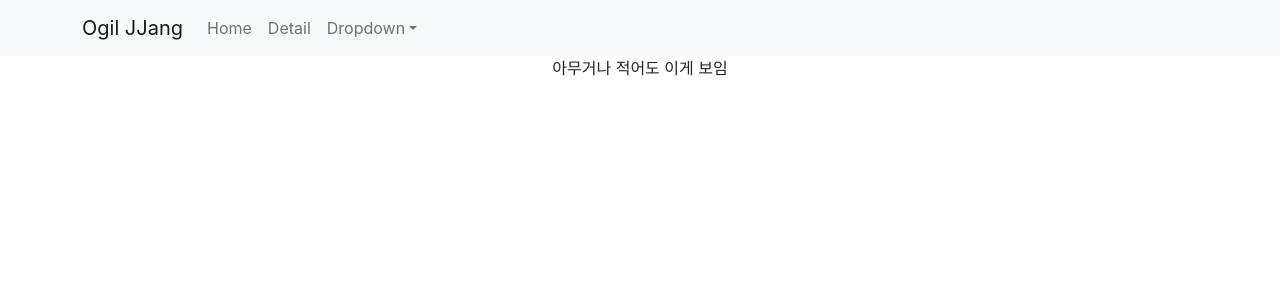
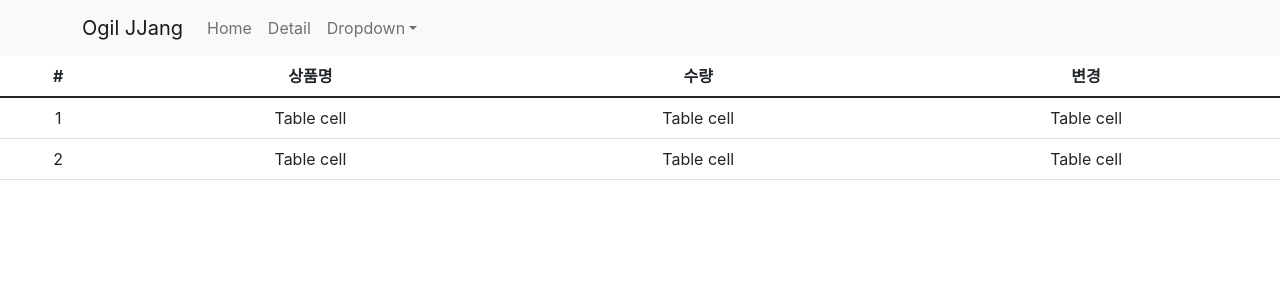
Before and after one commit to poiupoiu96/ghShop, a React (Create React App) app in the folder gigarong/: page /1 in a window 1280 px wide. Shown: the top 300 px of the page. Built offline with nearby package versions, Linux system fonts and the light colour scheme.

Commit message:
20211218 커밋

```diff
--- a/gigarong/src/App.js
+++ b/gigarong/src/App.js
@@ -9,6 +9,8 @@ import Detail from './Detail.js';
 import axios from 'axios';
 
 import { Link, Route, Switch } from 'react-router-dom';
+
+import Cart from './Cart.js';
 
 export let productContext = React.createContext();
 
@@ -118,6 +120,10 @@ function App() {
           </productContext.Provider>
         </Route>
 
+        <Route path="/:id">
+          <Cart></Cart>
+        </Route>
+
 
         {/* /'아무문자'써도 라는 경로를 의미 */}
         <Route path="/:id">
--- a/gigarong/src/Cart.js
+++ b/gigarong/src/Cart.js
@@ -1,2 +1,36 @@
 // 장바구니 기능 추가
-// 20211217 test
+
+import React from 'react';
+import { Table} from 'react-bootstrap'
+
+// 카트
+function Cart () {
+    return (
+        <Table responsive>
+            <thead>
+                <tr>
+                    <th>#</th>
+                    <th>상품명</th>
+                    <th>수량</th>
+                    <th>변경</th>
+                </tr>
+            </thead>
+            <tbody>
+                <tr>
+                    <td>1</td>
+                    <td>Table cell</td>
+                    <td>Table cell</td>
+                    <td>Table cell</td>
+                </tr>
+                <tr>
+                    <td>2</td>
+                    <td>Table cell</td>
+                    <td>Table cell</td>
+                    <td>Table cell</td>
+                </tr>
+            </tbody>
+        </Table>
+    )
+}
+
+export default Cart;
```
